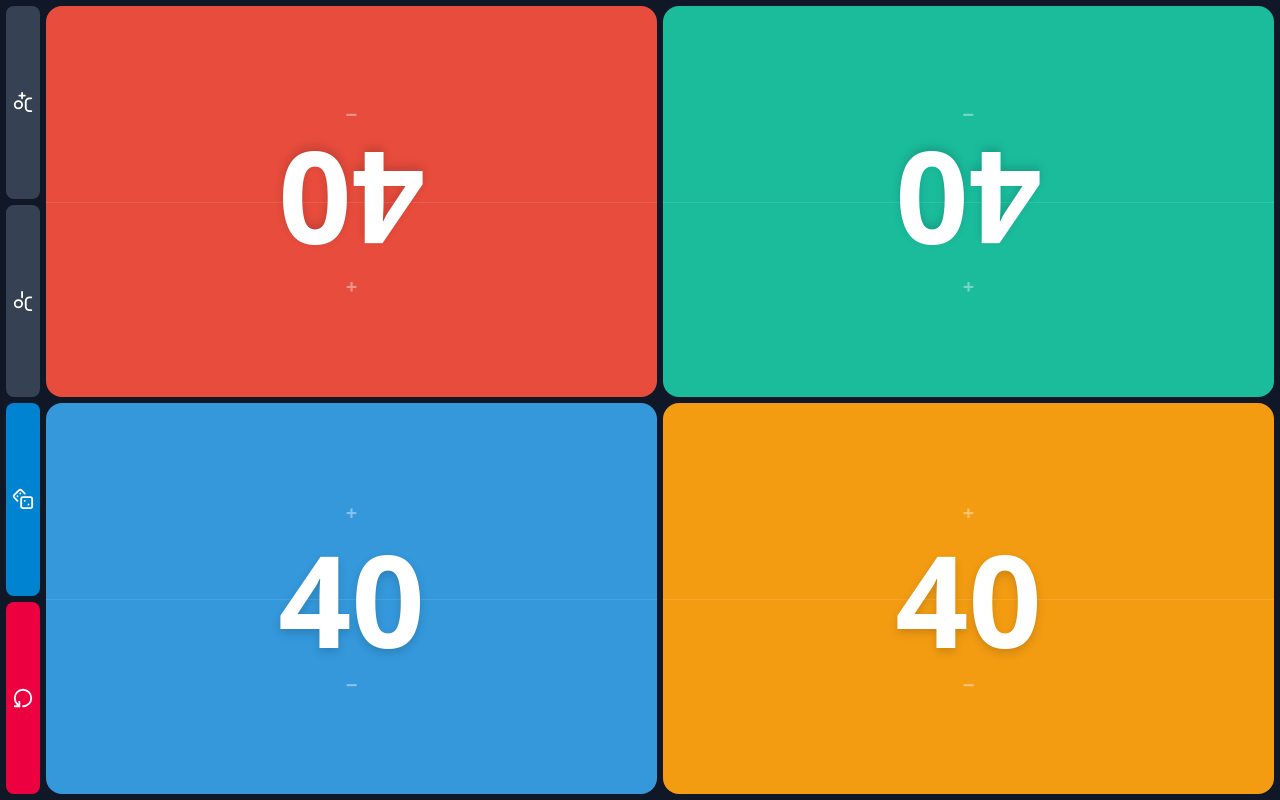
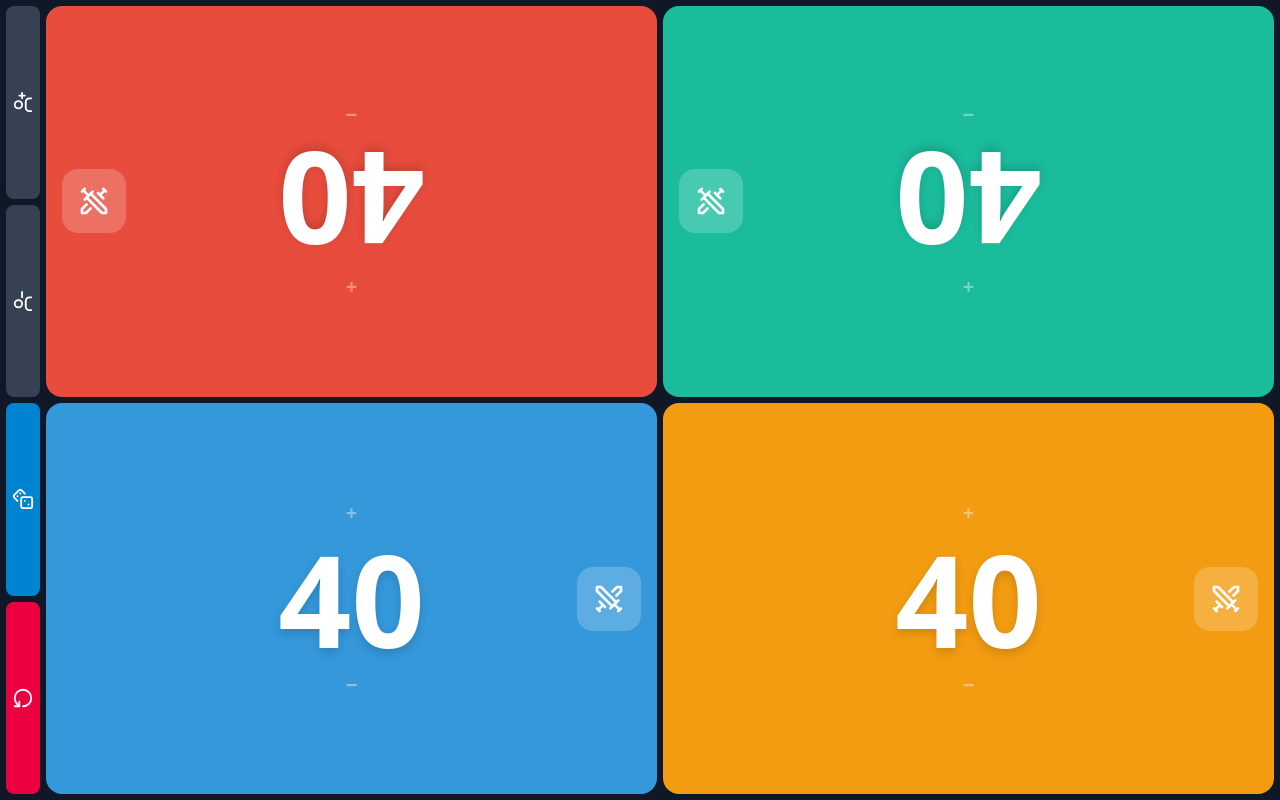
Before and after one commit to reardonj/windsurf-edh-tracker, a React (Vite) app: page / in a window 1280 px wide. Built offline with nearby package versions, Linux system fonts and the light colour scheme.

Commit message:
support commander damage

```diff
--- a/src/App.tsx
+++ b/src/App.tsx
@@ -18,7 +18,24 @@ export default function App() {
   const handleIncrement = useCallback(
     (playerId: string, delta: number) => {
       dispatch({ type: 'CLEAR_SELECTION' });
-      dispatch({ type: 'INCREMENT_LIFE', playerId, delta });
+      if (state.commanderDamageSourceId) {
+        dispatch({
+          type: 'INCREMENT_COMMANDER_DAMAGE',
+          sourcePlayerId: state.commanderDamageSourceId,
+          targetPlayerId: playerId,
+          delta,
+        });
+      } else {
+        dispatch({ type: 'INCREMENT_LIFE', playerId, delta });
+      }
+    },
+    [state.commanderDamageSourceId],
+  );
+
+  const handleToggleCommanderDamage = useCallback(
+    (sourcePlayerId: string) => {
+      dispatch({ type: 'CLEAR_SELECTION' });
+      dispatch({ type: 'TOGGLE_COMMANDER_DAMAGE_VIEW', sourcePlayerId });
     },
     [],
   );
@@ -26,6 +43,7 @@ export default function App() {
   return (
     <div className="flex flex-row h-full w-full">
       <TopBar
+        commanderDamageMode={!!state.commanderDamageSourceId}
         playerCount={state.visibleCount}
         onAddPlayer={() => {
           dispatch({ type: 'CLEAR_SELECTION' });
@@ -44,7 +62,9 @@ export default function App() {
       <PlayerGrid
         players={state.players.slice(0, state.visibleCount)}
         selectedPlayerId={state.selectedPlayerId}
+        commanderDamageSourceId={state.commanderDamageSourceId}
         onIncrement={handleIncrement}
+        onToggleCommanderDamage={handleToggleCommanderDamage}
       />
     </div>
   );
--- a/src/components/PlayerGrid.tsx
+++ b/src/components/PlayerGrid.tsx
@@ -4,7 +4,9 @@ import PlayerTile from './PlayerTile';
 interface PlayerGridProps {
   players: Player[];
   selectedPlayerId: string | null;
+  commanderDamageSourceId: string | null;
   onIncrement: (playerId: string, delta: number) => void;
+  onToggleCommanderDamage: (sourcePlayerId: string) => void;
 }
 
 /**
@@ -63,7 +65,7 @@ function getTileSpanClass(index: number, total: number): string {
   return '';
 }
 
-export default function PlayerGrid({ players, selectedPlayerId, onIncrement }: PlayerGridProps) {
+export default function PlayerGrid({ players, selectedPlayerId, commanderDamageSourceId, onIncrement, onToggleCommanderDamage }: PlayerGridProps) {
   return (
     <div className={`grid gap-1.5 p-1.5 flex-1 min-h-0 ${getGridClass(players.length)}`}>
       {players.map((player, i) => (
@@ -72,7 +74,9 @@ export default function PlayerGrid({ players, selectedPlayerId, onIncrement }: P
             player={player}
             isSelected={player.id === selectedPlayerId}
             rotation={getRotation(i, players.length)}
+            commanderDamageSourceId={commanderDamageSourceId}
             onIncrement={(delta) => onIncrement(player.id, delta)}
+            onToggleCommanderDamage={() => onToggleCommanderDamage(player.id)}
           />
         </div>
       ))}
--- a/src/components/PlayerTile.tsx
+++ b/src/components/PlayerTile.tsx
@@ -1,14 +1,19 @@
 import { useRef, useEffect } from 'react';
+import { Swords } from 'lucide-react';
 import { Player } from '../state/types';
 
 interface PlayerTileProps {
   player: Player;
   isSelected: boolean;
   rotation: number;
+  commanderDamageSourceId: string | null;
   onIncrement: (delta: number) => void;
+  onToggleCommanderDamage: () => void;
 }
 
-export default function PlayerTile({ player, isSelected, rotation, onIncrement }: PlayerTileProps) {
+const holdTimeout = 750;
+
+export default function PlayerTile({ player, isSelected, rotation, commanderDamageSourceId, onIncrement, onToggleCommanderDamage }: PlayerTileProps) {
   const topTimerRef = useRef<number | null>(null);
   const bottomTimerRef = useRef<number | null>(null);
   const topIntervalRef = useRef<number | null>(null);
@@ -36,9 +41,9 @@ export default function PlayerTile({ player, isSelected, rotation, onIncrement }
       onIncrement(topDelta * 5);
       topIntervalRef.current = setInterval(() => {
         onIncrement(topDelta * 5);
-      }, 1000);
+      }, holdTimeout);
       topTimerRef.current = null; // Clear timeout ref
-    }, 1000);
+    }, holdTimeout);
   };
 
   const handleBottomStart = () => {
@@ -48,9 +53,9 @@ export default function PlayerTile({ player, isSelected, rotation, onIncrement }
       onIncrement(bottomDelta * 5);
       bottomIntervalRef.current = setInterval(() => {
         onIncrement(bottomDelta * 5);
-      }, 1000);
+      }, holdTimeout);
       bottomTimerRef.current = null; // Clear timeout ref
-    }, 1000);
+    }, holdTimeout);
   };
 
   const handleTopEnd = () => {
@@ -97,10 +102,17 @@ export default function PlayerTile({ player, isSelected, rotation, onIncrement }
         }}
       >
         <span className="pointer-events-none text-white/40 text-xl font-bold">+</span>
-        <span className="text-7xl sm:text-8xl md:text-9xl font-bold text-white drop-shadow-lg tabular-nums leading-none py-2">
-          {player.life}
-        </span>
+        {commanderDamageSourceId && commanderDamageSourceId !== player.id ? (
+          <span className="text-7xl sm:text-8xl md:text-9xl font-bold text-white drop-shadow-lg tabular-nums leading-none py-2">
+            {player.commanderDamage[commanderDamageSourceId] ?? 0}
+          </span>
+        ) : (
+          <span className="text-7xl sm:text-8xl md:text-9xl font-bold text-white drop-shadow-lg tabular-nums leading-none py-2">
+            {player.life}
+          </span>
+        )}
         <span className="pointer-events-none text-white/40 text-xl font-bold">−</span>
+
       </div>
 
       {/* Selection highlight — persistent ring + 3x pulse */}
@@ -117,11 +129,15 @@ export default function PlayerTile({ player, isSelected, rotation, onIncrement }
         </>
       )}
 
-      {/* Divider line — rotated with content */}
-      <div
-        className="absolute pointer-events-none w-full border-t border-white/10"
-        style={{ top: '50%' }}
-      />
+      {/* Commander damage lowlight */}
+      {(commanderDamageSourceId && commanderDamageSourceId == player.id) && (
+        <>
+          <div
+            className="absolute inset-0 rounded-2xl bg-black/30 pointer-events-none z-20"
+          />
+        </>
+      )}
+
 
       {/* Tap zones — NOT rotated, use computed deltas */}
       <div
@@ -142,6 +158,34 @@ export default function PlayerTile({ player, isSelected, rotation, onIncrement }
         onTouchEnd={handleBottomEnd}
         aria-label={bottomDelta > 0 ? 'Increase life' : 'Decrease life'}
       />
+
+      <div
+        className="absolute flex flex-col items-center justify-center w-full h-full pointer-events-none z-30"
+        style={{
+          transform: `rotate(${rotation}deg)`,
+          transformOrigin: 'center center',
+        }}
+      >
+        {/* Commander damage toggle button */}
+        <button
+          className={`absolute middle-2 right-4 p-4 rounded-2xl transition-colors pointer-events-auto cursor-pointer ${commanderDamageSourceId === player.id
+            ? 'bg-white/30 text-white'
+            : commanderDamageSourceId
+              ? 'bg-white/5 text-white/20 cursor-not-allowed'
+              : 'bg-white/20 text-white hover:bg-white/50 hover:text-white/70'
+            }`}
+          onClick={(e) => {
+            e.stopPropagation();
+            if (!commanderDamageSourceId || commanderDamageSourceId === player.id) {
+              onToggleCommanderDamage();
+            }
+          }}
+          disabled={!!commanderDamageSourceId && commanderDamageSourceId !== player.id}
+          aria-label="Toggle commander damage"
+        >
+          <Swords size={32} />
+        </button>
+      </div>
     </div>
   );
 }
--- a/src/state/reducer.ts
+++ b/src/state/reducer.ts
@@ -8,13 +8,17 @@ export type GameAction =
   | { type: 'SET_SELECTED'; playerId: string | null }
   | { type: 'CLEAR_SELECTION' }
   | { type: 'RESET_GAME' }
-  | { type: 'HYDRATE'; state: GameState };
+  | { type: 'HYDRATE'; state: GameState }
+  | { type: 'TOGGLE_COMMANDER_DAMAGE_VIEW'; sourcePlayerId: string }
+  | { type: 'INCREMENT_COMMANDER_DAMAGE'; sourcePlayerId: string; targetPlayerId: string; delta: number }
+  | { type: 'RESET_COMMANDER_DAMAGE' };
 
 function makePlayer(index: number): Player {
   return {
     id: `p${index}`,
     life: STARTING_LIFE,
     colorIndex: index % PLAYER_COLOR_COUNT,
+    commanderDamage: {},
   };
 }
 
@@ -28,6 +32,7 @@ export function createInitialState(visibleCount: number = 4): GameState {
     players,
     visibleCount,
     selectedPlayerId: null,
+    commanderDamageSourceId: null,
   };
 }
 
@@ -82,8 +87,9 @@ export function gameReducer(state: GameState, action: GameAction): GameState {
     case 'RESET_GAME': {
       return {
         ...state,
-        players: state.players.map((p) => ({ ...p, life: STARTING_LIFE })),
+        players: state.players.map((p) => ({ ...p, life: STARTING_LIFE, commanderDamage: {} })),
         selectedPlayerId: null,
+        commanderDamageSourceId: null,
       };
     }
 
@@ -91,6 +97,37 @@ export function gameReducer(state: GameState, action: GameAction): GameState {
       return action.state;
     }
 
+    case 'TOGGLE_COMMANDER_DAMAGE_VIEW': {
+      const isActive = state.commanderDamageSourceId === action.sourcePlayerId;
+      return {
+        ...state,
+        commanderDamageSourceId: isActive ? null : action.sourcePlayerId,
+      };
+    }
+
+    case 'INCREMENT_COMMANDER_DAMAGE': {
+      return {
+        ...state,
+        players: state.players.map((p) => {
+          if (p.id !== action.targetPlayerId) return p;
+          const current = p.commanderDamage[action.sourcePlayerId] ?? 0;
+          const next = Math.max(0, current + action.delta);
+          return {
+            ...p,
+            commanderDamage: { ...p.commanderDamage, [action.sourcePlayerId]: next },
+          };
+        }),
+      };
+    }
+
+    case 'RESET_COMMANDER_DAMAGE': {
+      return {
+        ...state,
+        players: state.players.map((p) => ({ ...p, commanderDamage: {} })),
+        commanderDamageSourceId: null,
+      };
+    }
+
     default:
       return state;
   }
--- a/src/state/storage.ts
+++ b/src/state/storage.ts
@@ -21,6 +21,14 @@ export function loadState(): GameState | null {
       Array.isArray(parsed.players) &&
       parsed.players.length >= 2
     ) {
+      // Migrate: ensure commanderDamage exists on each player
+      for (const p of parsed.players) {
+        if (!p.commanderDamage) p.commanderDamage = {};
+      }
+      // Migrate: ensure commanderDamageSourceId exists
+      if (parsed.commanderDamageSourceId === undefined) {
+        parsed.commanderDamageSourceId = null;
+      }
       return parsed as GameState;
     }
     return null;
--- a/src/state/types.ts
+++ b/src/state/types.ts
@@ -2,6 +2,7 @@ export interface Player {
   id: string;
   life: number;
   colorIndex: number;
+  commanderDamage: Record<string, number>;
 }
 
 export interface GameState {
@@ -9,6 +10,7 @@ export interface GameState {
   players: Player[];
   visibleCount: number;
   selectedPlayerId: string | null;
+  commanderDamageSourceId: string | null;
 }
 
 export const STARTING_LIFE = 40;
```
Also changed, not shown: src/components/TopBar.tsx (+6 -2 lines), 1 other file (tests, documents, lock files or other folders).
